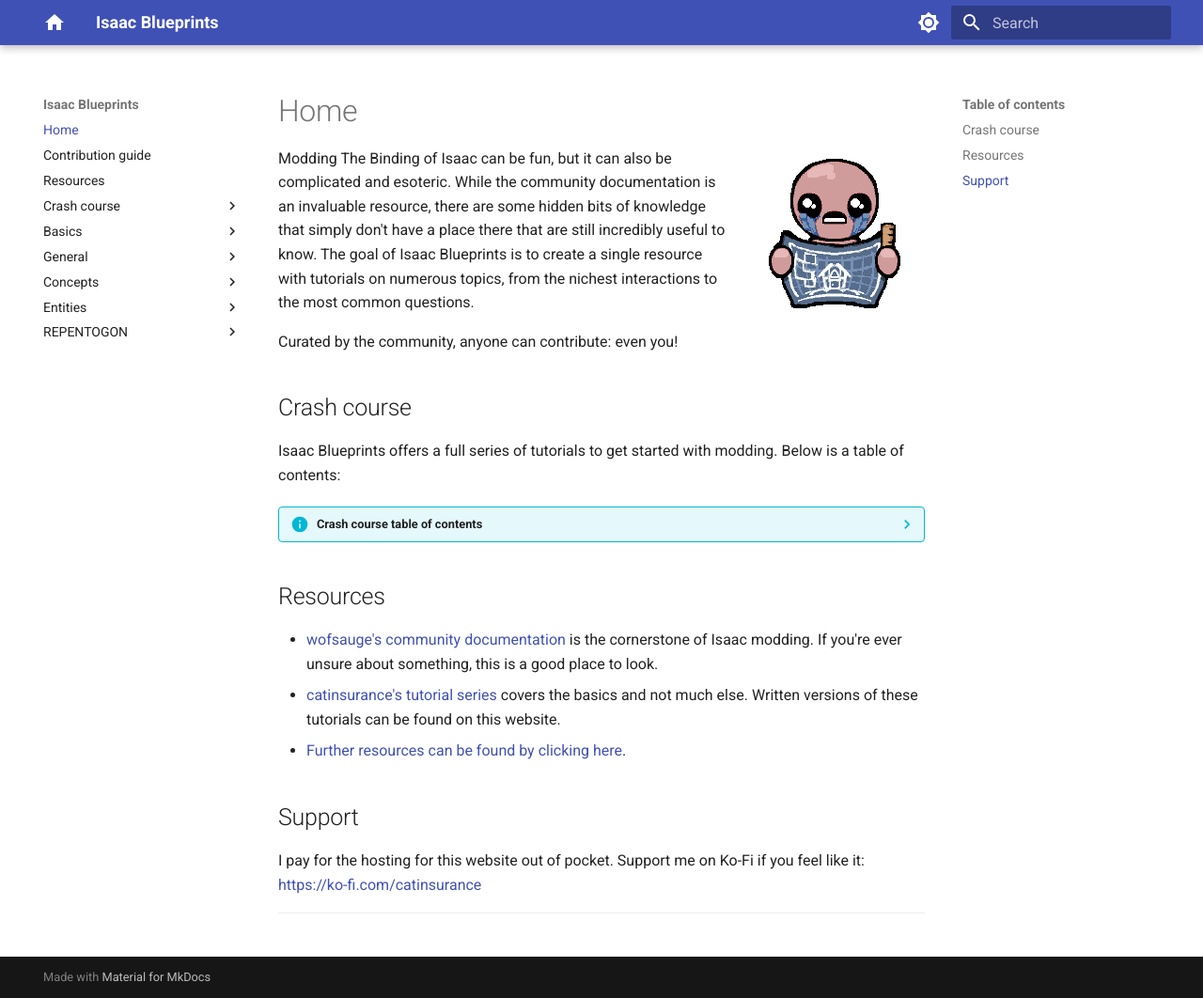
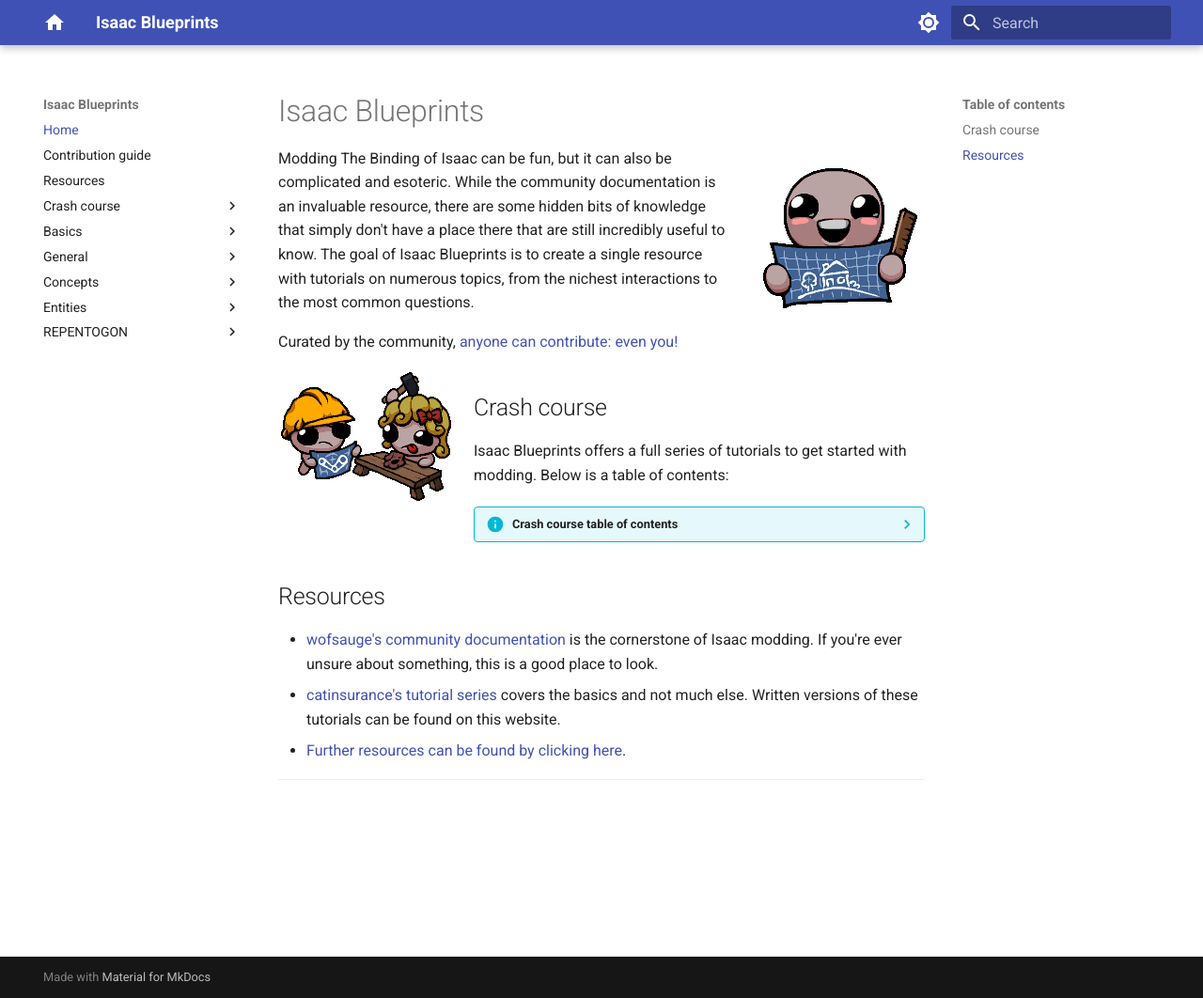
Before and after one commit to catinsurance/IsaacBlueprints, an MkDocs documentation site: the page built from docs/index.md, in a window 1280 px wide and 1062 px high. Shown: the whole window at 94% size. Built offline with MkDocs 1.6.1 and Material for MkDocs 9.7.7, drawn with Linux system fonts in a browser that asks for light colours.

Commit message:
Home page renovation

```diff
--- a/docs/index.md
+++ b/docs/index.md
@@ -2,11 +2,13 @@
 search:
     boost: -999
 ---
-# Home
+# Isaac Blueprints
 <img align="right" src="./tutorials/assets/isaacsblueprints.png" />
 Modding The Binding of Isaac can be fun, but it can also be complicated and esoteric. While the community documentation is an invaluable resource, there are some hidden bits of knowledge that simply don't have a place there that are still incredibly useful to know. The goal of Isaac Blueprints is to create a single resource with tutorials on numerous topics, from the nichest interactions to the most common questions.
 
-Curated by the community, anyone can contribute: even you!
+Curated by the community, [anyone can contribute: even you!](./contribution_guide.md)
+
+<img align="left" src="./tutorials/assets/crashcourse.png" />
 
 ## Crash course
 Isaac Blueprints offers a full series of tutorials to get started with modding. Below is a table of contents:
@@ -14,10 +16,6 @@
 {% include-markdown "hidden/crash_course_toc.md" start="<!-- start -->" end="<!-- end -->" %}
 
 ## Resources
-
 * [wofsauge's community documentation](https://wofsauge.github.io/IsaacDocs/rep/index.html) is the cornerstone of Isaac modding. If you're ever unsure about something, this is a good place to look.
 * [catinsurance's tutorial series](https://www.youtube.com/playlist?list=PLkIbky8_pFUpqAF9l7dh_YsEV-zpJ4q50) covers the basics and not much else. Written versions of these tutorials can be found on this website.
 * [Further resources can be found by clicking here](./resources.md).
-
-## Support
-I pay for the hosting for this website out of pocket. Support me on Ko-Fi if you feel like it: [https://ko-fi.com/catinsurance](https://ko-fi.com/catinsurance)
```
Also changed, not shown: docs/tutorials/assets/crashcourse.png (added), docs/tutorials/assets/isaacsblueprints.png.
